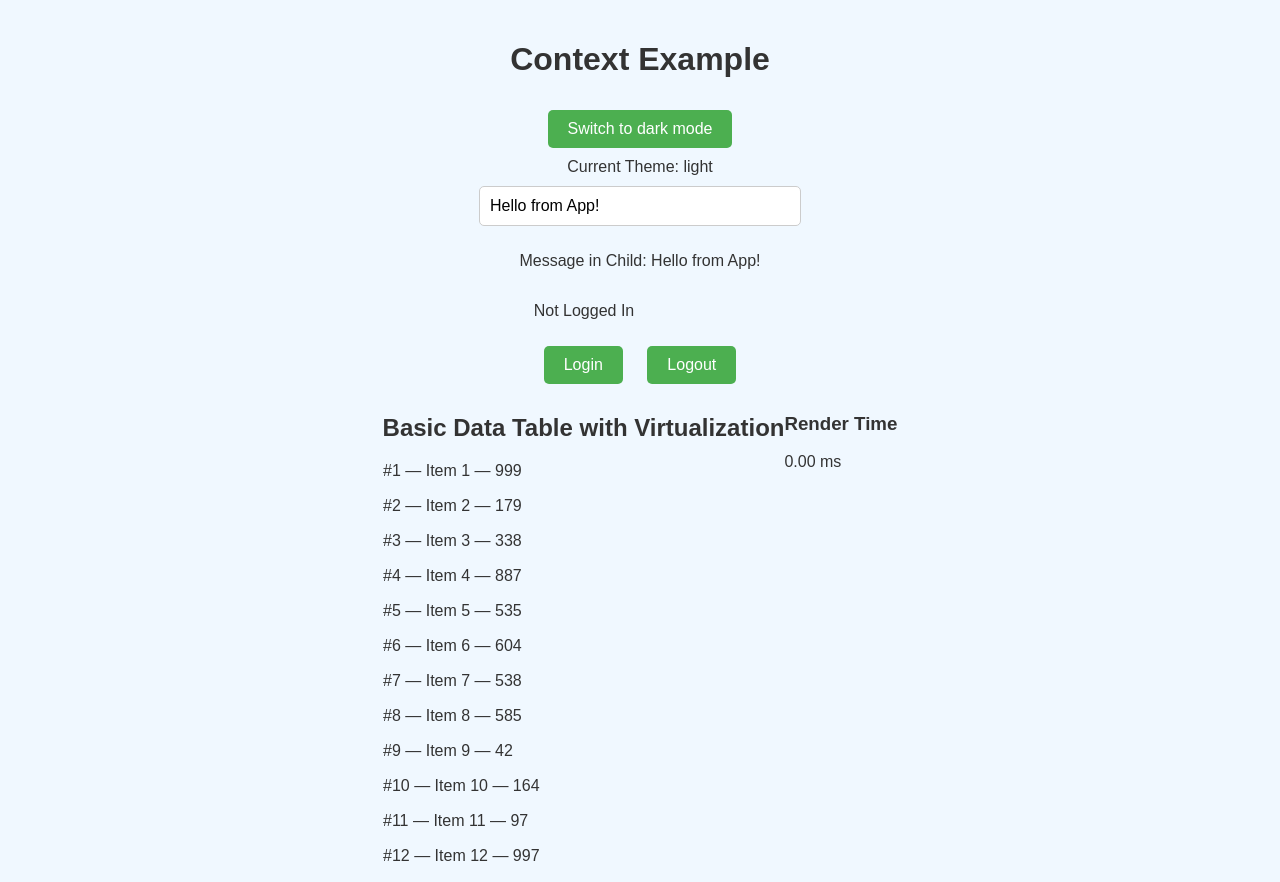
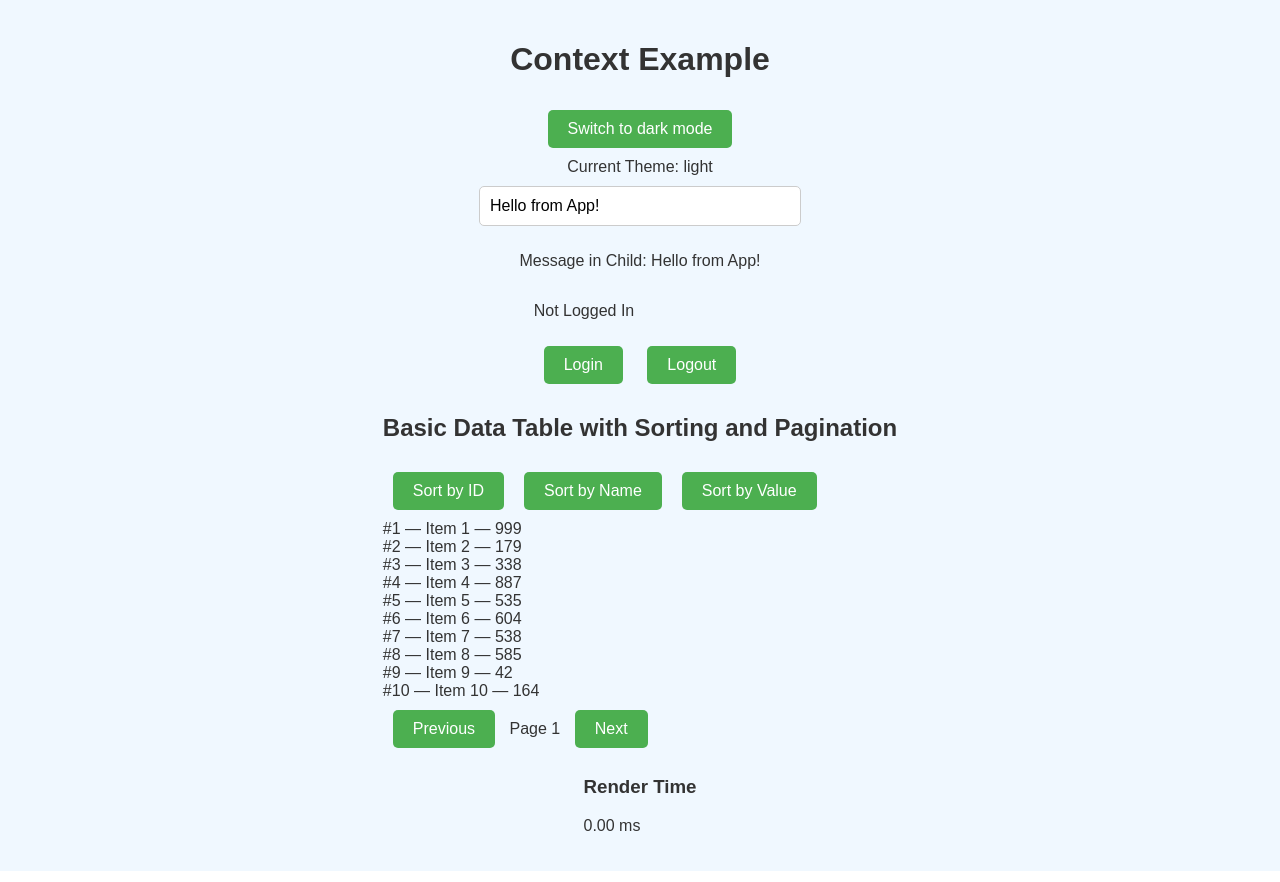
Before and after one commit to TrainerKrunal/reactcontextapi, a React (Create React App) app: page / in a window 1280 px wide. Built offline with nearby package versions, Linux system fonts and the light colour scheme.

Commit message:
Add sorting and pagination

```diff
--- a/src/DataGrids/BasicTableComponent.js
+++ b/src/DataGrids/BasicTableComponent.js
@@ -14,6 +14,19 @@ const BasicTableComponent = () => {
   }));
 
   const [renderTime, setRenderTime] = useState(0); // State to track render time
+  const [page, setPage] = useState(0); // State to track the current page
+  const pageSize = 10; // Number of rows per page
+  const [sortKey, setSortKey] = useState('id'); // State to track the sorting key
+
+  // Function to sort data by a specific key
+  const sortBy = key => {
+    setSortKey(key);
+  };
+
+  // Paginate and sort the data
+  const paginatedData = [...data]
+    .sort((a, b) => (a[sortKey] > b[sortKey] ? 1 : -1))
+    .slice(page * pageSize, (page + 1) * pageSize);
 
   useEffect(() => {
     const start = performance.now(); // Start timing
@@ -23,13 +36,11 @@ const BasicTableComponent = () => {
     };
   }, []); // Run only once after the component mounts
 
-  console.log('Data:', data); // Log the data array to verify its content
-
   const Row = ({ index, style }) => {
     console.log('Rendering Row:', index); // Log each row being rendered
     return (
       <div style={style}> {/* Apply styles for each row */}
-        #{data[index].id} — {data[index].name} — {data[index].value} {/* Display row data */}
+        #{paginatedData[index].id} — {paginatedData[index].name} — {paginatedData[index].value} {/* Display row data */}
       </div>
     );
   };
@@ -48,12 +59,35 @@ const BasicTableComponent = () => {
   );
 
   return (
-    <div style={{ display: 'flex', justifyContent: 'space-between' }}>
+    <div style={{ display: 'flex', flexDirection: 'column', alignItems: 'center' }}>
       <div>
         {/* Title of the table */}
-        <h2>Basic Data Table with Virtualization</h2>
-        {/* Render the virtualized list */}
-        <VirtualList />
+        <h2>Basic Data Table with Sorting and Pagination</h2>
+        {/* Sorting buttons */}
+        <div>
+          <button onClick={() => sortBy('id')}>Sort by ID</button>
+          <button onClick={() => sortBy('name')}>Sort by Name</button>
+          <button onClick={() => sortBy('value')}>Sort by Value</button>
+        </div>
+        {/* Render the paginated data */}
+        {paginatedData.map((row, index) => (
+          <div key={row.id}>
+            #{row.id} — {row.name} — {row.value}
+          </div>
+        ))}
+        {/* Pagination controls */}
+        <div>
+          <button onClick={() => setPage(prev => Math.max(prev - 1, 0))} disabled={page === 0}>
+            Previous
+          </button>
+          <span> Page {page + 1} </span>
+          <button
+            onClick={() => setPage(prev => (prev + 1) * pageSize < data.length ? prev + 1 : prev)}
+            disabled={(page + 1) * pageSize >= data.length}
+          >
+            Next
+          </button>
+        </div>
       </div>
       <div>
         {/* Display render time */}
```
